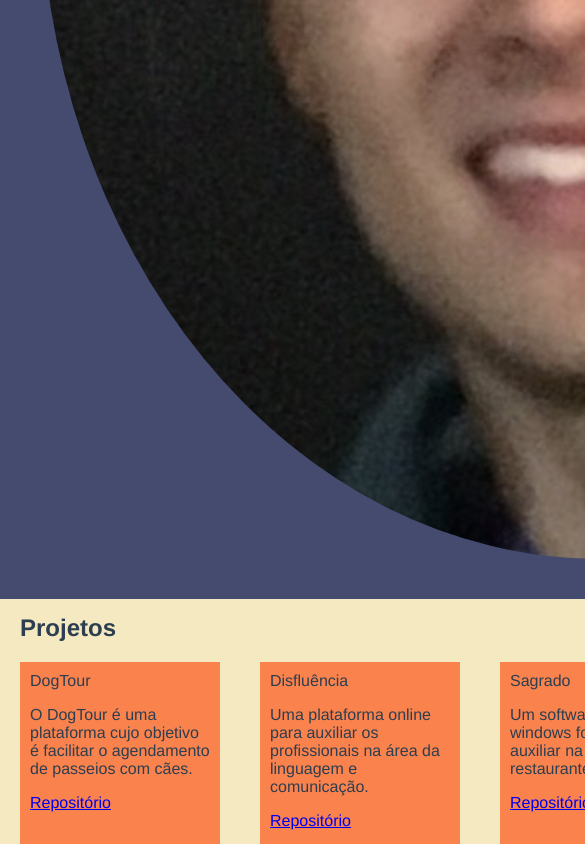
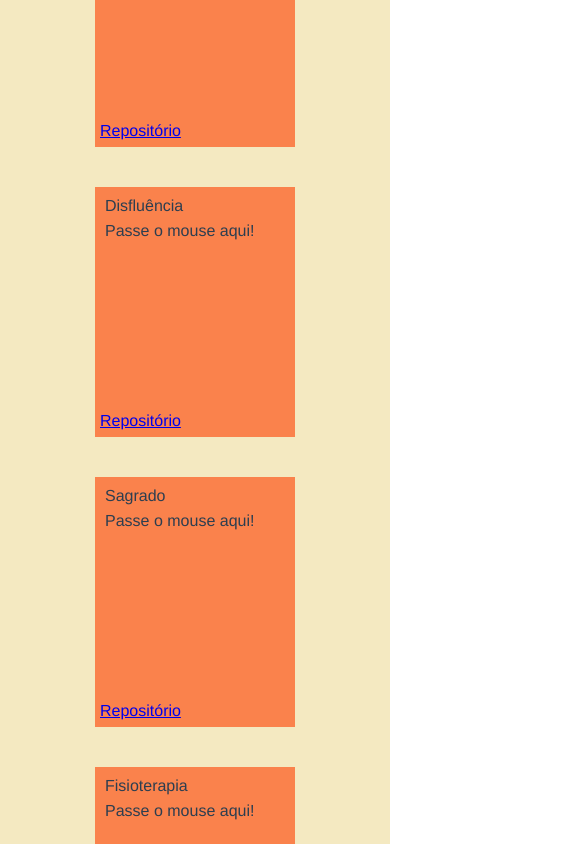
Before and after one commit to RafaelBadaro/my-portifolio, a Vue app: page / in a window 390 px wide. Shown: the part 1100-1944 px from the top of the page, 585 px wide, since content can reach past the window. Built offline with nearby package versions, Linux system fonts and the light colour scheme.

Commit message:
Adicionando animacao e ajustando no mobile

```diff
--- a/src/components/Card-Projects.vue
+++ b/src/components/Card-Projects.vue
@@ -1,10 +1,8 @@
 <template>
   <div class="project_card">
     <div class="card_title">{{title}}</div>
-    <div class="card_body">
-      <p>{{body}}</p>
-      <a :href="url">Repositório</a>
-    </div>
+    <div class="card_body" :data-hover="body">Passe o mouse aqui!</div>
+    <a class="repo_url" :href="url">Repositório</a>
   </div>
 </template>
 
@@ -26,7 +24,7 @@ export default {
   background-color: #fa824c;
   text-align: left;
   display: grid;
-  grid-template-rows: auto 1fr;
+  grid-template-rows: auto 1fr auto;
   margin: 20px;
 }
 .card_title {
@@ -36,5 +34,19 @@ export default {
 .card_body {
   padding-left: 10px;
   padding-right: 10px;
+  padding-top: 7px;
+}
+.card_body:hover {
+  font-size: 0;
+  transition: 0.5s ease;
+}
+.card_body:hover::after {
+  content: attr(data-hover);
+  font-size: 17px;
+}
+
+.repo_url {
+  padding-left: 5px;
+  padding-bottom: 7px;
 }
 </style>
--- a/src/components/Projects.vue
+++ b/src/components/Projects.vue
@@ -46,9 +46,9 @@ export default {
           url: "https://github.com/saldanhacl/sagrado-solucao",
         },
         {
-          title: "Fisioterapia - Respiração oral",
+          title: "Fisioterapia",
           body:
-            "Um site com um jogo de cunho informativo sobre Respiração oral. Este projeto foi realizado como um projeto de extensão em conjunto com a Fisioterapia da PUC Minas",
+            "Um site com um jogo de cunho informativo sobre Respiração oral. Este projeto foi realizado como um projeto de extensão em conjunto com a Fisioterapia da PUC Minas.",
           url: " https://github.com/gmfonseca/tis4",
         },
         {
@@ -71,6 +71,13 @@ export default {
 .projects_content {
   display: flex;
 }
+
+@media (max-width: 500px) {
+  .projects_content {
+    flex-direction: column;
+    align-items: center;
+  }
+}
 .projects_title {
   text-align: left;
   padding-left: 20px;
```
